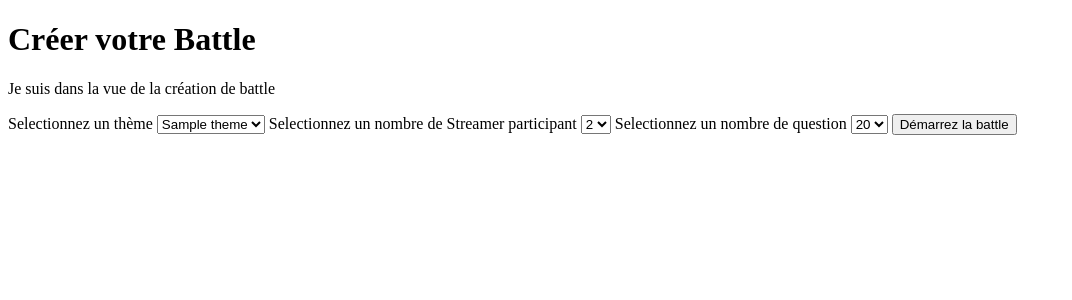
After one commit to Seedsir/zeventquizz, a Flask app: template templates/create_battle.html in a window 1280 px wide. The commit adds this page. Shown: the top 300 px of the page, without its empty margins (0-1072 px from the left). Run offline with Flask 2, Linux system fonts and the light colour scheme; the template is opened without the code that fills it: most values are stand-ins (such as "Sample title", 1, 10 or a date in 2020).

Commit message:
Rework routes

```diff
--- a/model/quizz.py
+++ b/model/quizz.py
@@ -1,5 +1,4 @@
 import json
-from decimal import *
 
 from model.question import Question
 
--- /dev/null
+++ b/templates/create_battle.html
@@ -0,0 +1,35 @@
+ <!DOCTYPE html>
+<html>
+<head>
+<title>Page d'acceuil</title>
+</head>
+
+<body>
+    <h1>Créer votre Battle</h1>
+    <p>Je suis dans la vue de la création de battle</p>
+    <form action="/battle_suscribe" method="POST">
+        <label for="themes">Selectionnez un thème</label>
+        <select id="themes" name="themes">
+            {% for theme in themes %}
+            <option value="{{ theme }}"> {{ theme }}</option>
+            {% endfor %}
+        </select>
+        <label for="number_streamers">Selectionnez un nombre de Streamer participant</label>
+        <select id="number_streamers" name="number_streamers">
+            <option value="2">2</option>
+            <option value="3">3</option>
+            <option value="4">4</option>
+            <option value="5">5</option>
+        </select>
+        <label for="number_questions">Selectionnez un nombre de question</label>
+        <select id="number_questions" name="number_questions">
+            <option value="20">20</option>
+            <option value="30">30</option>
+            <option value="40">40</option>
+            <option value="50">50</option>
+        </select>
+        <button type="submit">Démarrez la battle</button>
+    </form>
+</body>
+
+</html>
--- a/templates/test_connect.html
+++ b/templates/welcome.html
@@ -1,11 +1,12 @@
  <!DOCTYPE html>
 <html>
 <head>
-<title>Test connect Twitch</title>
+<title>Connectez-vous</title>
 </head>
 
 <body>
-    <form action="/redirect_connect">
+    <h1>Page d'acceuil général</h1>
+    <form action="/home">
         <fieldset>
             Un bouton permettant de se connecter a twitch
         </fieldset>
```
Also changed, not shown: templates/battle_suscribe.html (added, +33 -0 lines), templates/create_tournament.html (added, +13 -0 lines), templates/home.html (added, +14 -0 lines), templates/quizz.html (added, +16 -0 lines).
